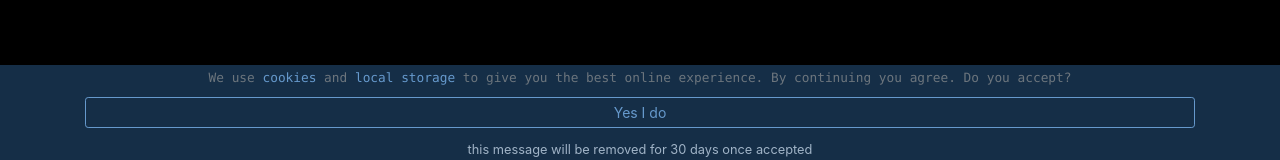
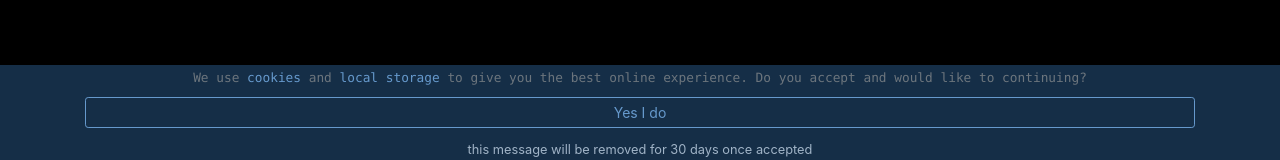
Before and after one commit to openXapps/web-apps-openapps, a React (Create React App) app: page / in a window 1280 px wide. Shown: the part 632-792 px from the top of the page. Built offline with nearby package versions, Linux system fonts and the light colour scheme.

Commit message:
Changed wording

```diff
--- a/src/components/Disclaimer.js
+++ b/src/components/Disclaimer.js
@@ -35,7 +35,7 @@ const Disclaimer = ({ cookiesAccepted, handleAcceptCookies }) => {
         ) : (
             <>
               <div className="text-muted text-monospace text-center">
-                <small>We use <Cookie /> and <Storage /> to give you the best online experience. By continuing you agree. Do you accept?</small>
+                <small>We use <Cookie /> and <Storage /> to give you the best online experience. Do you accept and would like to continuing?</small>
               </div>
               <div className="my-2">
                 <button
```
